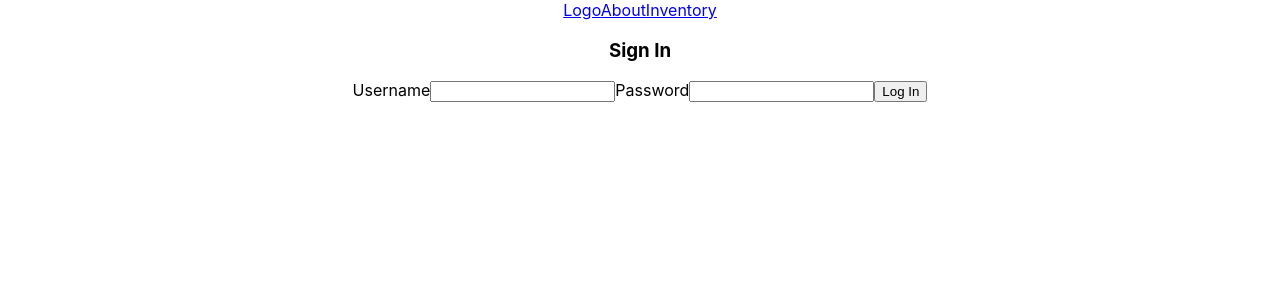
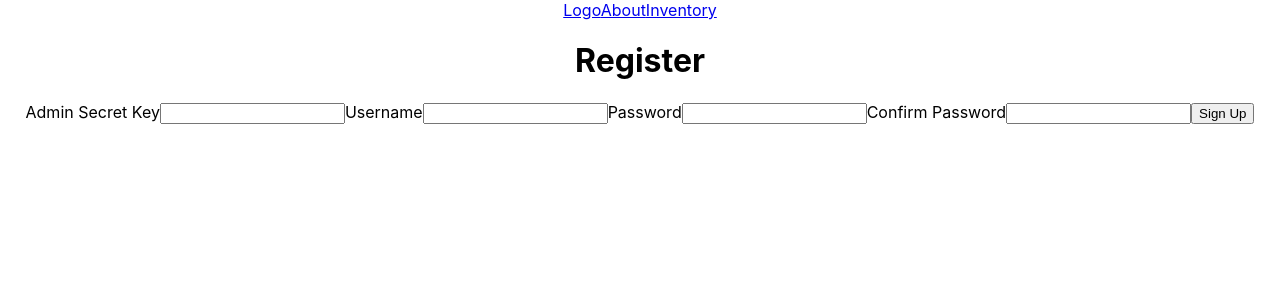
Before and after one commit to lehelen19/inventory-frontend, a React (Create React App) app: page /items/1 in a window 1280 px wide. Shown: the top 300 px of the page. Built offline with nearby package versions, Linux system fonts and the light colour scheme.

Commit message:
Create signup form

```diff
--- a/src/components/NavBar/SignupForm.js
+++ b/src/components/NavBar/SignupForm.js
@@ -1,8 +1,72 @@
 import { useState } from 'react';
 import { signUp } from '../../utilities/users/users-service';
 
-const SignupForm = () => {
-  return <div>SignupForm</div>;
+const SignupForm = ({ setUser }) => {
+  const [credentials, setCredentials] = useState({
+    username: '',
+    password: '',
+    confirm: '',
+    key: '',
+  });
+
+  const handleSubmit = (e) => {
+    e.preventDefault();
+  };
+
+  const handleChange = (e) => {
+    setCredentials({ ...credentials, [e.target.name]: e.target.value });
+  };
+
+  const disabled = credentials.password !== credentials.confirm;
+
+  return (
+    <div>
+      <form autoComplete="off" onSubmit={handleSubmit}>
+        <h1>Register</h1>
+        <label htmlFor="key">Admin Secret Key</label>
+        <input
+          type="text"
+          name="key"
+          value={credentials.key}
+          onChange={handleChange}
+          required
+          id="key"
+        />
+        <label htmlFor="username">Username</label>
+        <input
+          type="text"
+          name="username"
+          value={credentials.username}
+          onChange={handleChange}
+          required
+          id="username"
+        />
+
+        <label htmlFor="password">Password</label>
+        <input
+          type="password"
+          name="password"
+          value={credentials.password}
+          onChange={handleChange}
+          required
+          id="password"
+        />
+
+        <label htmlFor="confirm">Confirm Password</label>
+        <input
+          type="password"
+          name="confirm"
+          value={credentials.confirm}
+          onChange={handleChange}
+          required
+          id="confirm"
+        />
+        <button type="submit" disabled={disabled}>
+          Sign Up
+        </button>
+      </form>
+    </div>
+  );
 };
 
 export default SignupForm;
--- a/src/pages/AuthPage/AuthPage.js
+++ b/src/pages/AuthPage/AuthPage.js
@@ -3,7 +3,7 @@ import LoginForm from '../../components/NavBar/LoginForm';
 import SignupForm from '../../components/NavBar/SignupForm';
 
 const AuthPage = ({ setUser }) => {
-  const [loginDisplay, setLoginDisplay] = useState(true);
+  const [loginDisplay, setLoginDisplay] = useState(false);
   return (
     <main>
       {loginDisplay ? (
```
